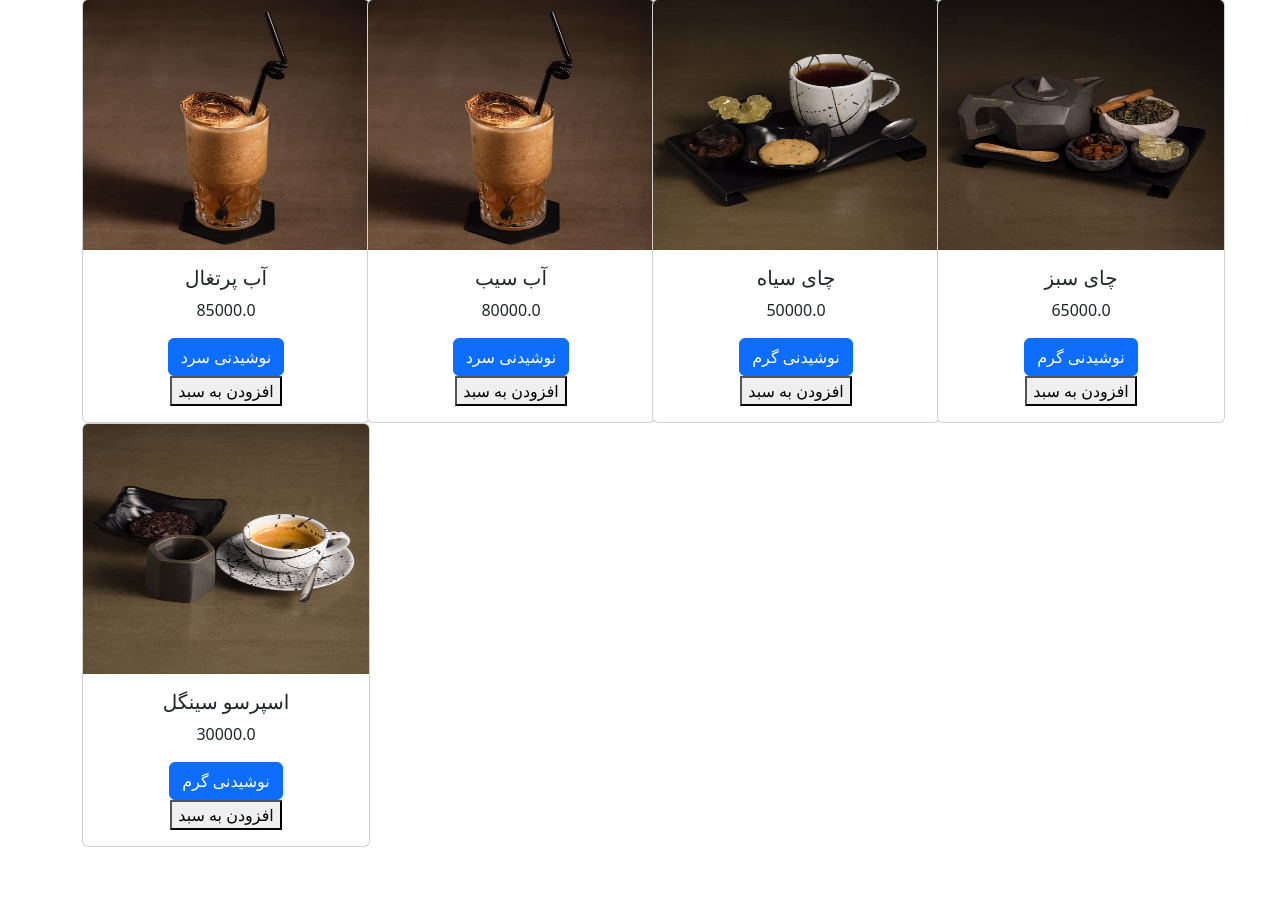
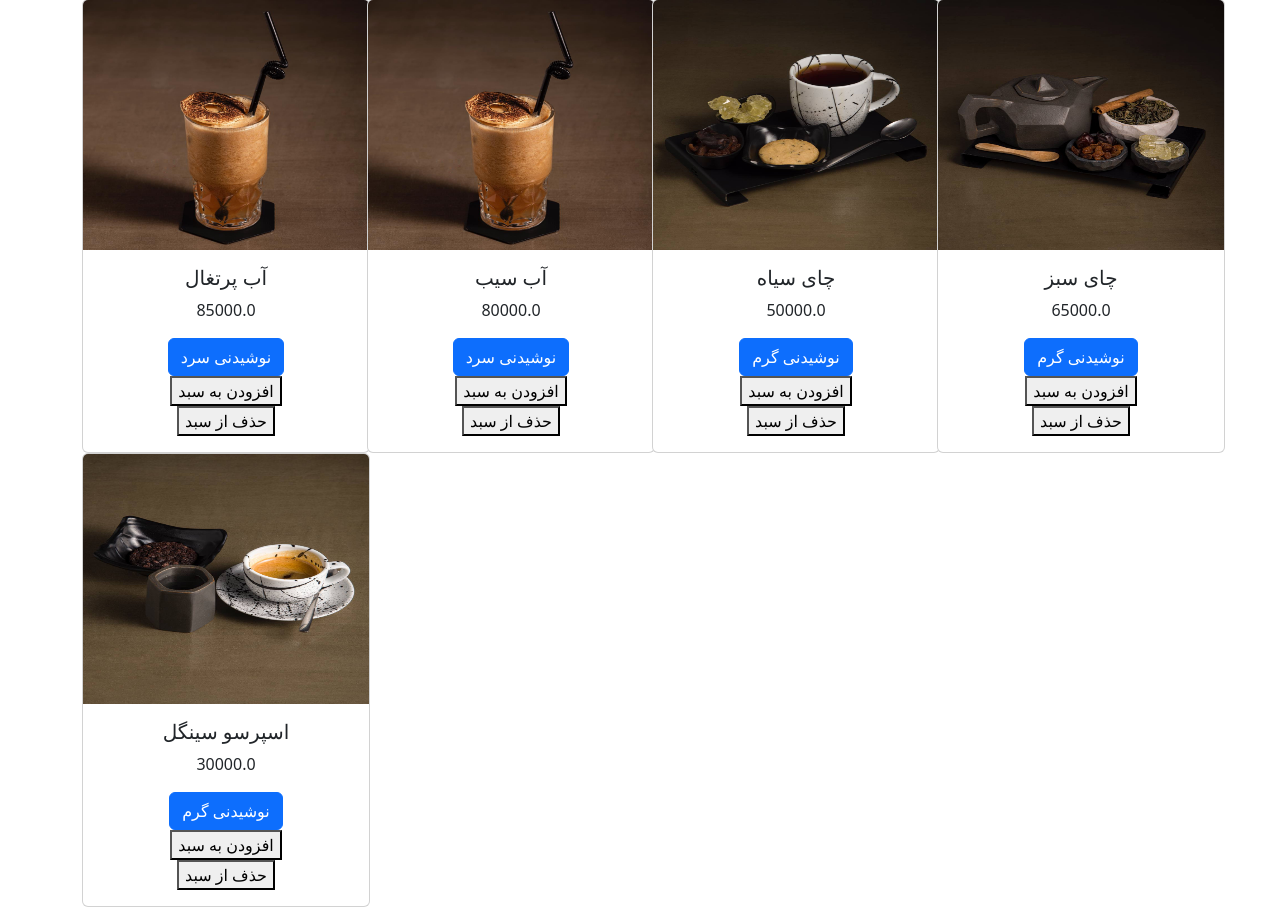
Before and after one commit to pouyaFallahi/GW_CofeShop, a Django app: page /coffe/item/list/ in a window 1280 px wide. Shown: the part 25-932 px from the top of the page. Before the commit the page ends 872 px from the top, so only its background shows below. Run offline with Django 5.2, Linux system fonts and the light colour scheme; data comes from the database, SQL or seed files in the repository.

Commit message:
UPDATE | TEMPLATES

```diff
--- a/coffe/templates/coffe/item_list.html
+++ b/coffe/templates/coffe/item_list.html
@@ -3,11 +3,16 @@
 <head>
     <meta charset="UTF-8">
     <title>Title</title>
-        <link href="https://cdn.jsdelivr.net/npm/bootstrap@5.3.2/dist/css/bootstrap.min.css" rel="stylesheet" integrity="sha384-T3c6CoIi6uLrA9TneNEoa7RxnatzjcDSCmG1MXxSR1GAsXEV/Dwwykc2MPK8M2HN" crossorigin="anonymous">
+    <link href="https://cdn.jsdelivr.net/npm/bootstrap@5.3.2/dist/css/bootstrap.min.css" rel="stylesheet"
+          integrity="sha384-T3c6CoIi6uLrA9TneNEoa7RxnatzjcDSCmG1MXxSR1GAsXEV/Dwwykc2MPK8M2HN" crossorigin="anonymous">
 </head>
 <body>
-<button class="bi bi-cart3" style="" > </button>
-    <script src="https://cdn.jsdelivr.net/npm/bootstrap@5.3.2/dist/js/bootstrap.bundle.min.js" integrity="sha384-C6RzsynM9kWDrMNeT87bh95OGNyZPhcTNXj1NW7RuBCsyN/o0jlpcV8Qyq46cDfL" crossorigin="anonymous"></script>
+<button class="bi bi-cart3" style=""></button>
+<script src="https://cdn.jsdelivr.net/npm/bootstrap@5.3.2/dist/js/bootstrap.bundle.min.js"
+        integrity="sha384-C6RzsynM9kWDrMNeT87bh95OGNyZPhcTNXj1NW7RuBCsyN/o0jlpcV8Qyq46cDfL"
+        crossorigin="anonymous">
+
+</script>
 
 <div class="container text-center">
     <div class="row">
@@ -21,10 +26,13 @@
                         <a href="#" class="btn btn-primary">{{ item.category }}</a>
                         <form method="post" action="{% url "coffe:add_to_cart" %}">
                             {% csrf_token %}
-
                             <input type="hidden" name="item_id" value="{{ item.id }}">
-                        <button type="submit" >افزودن به سبد</button>
-
+                            <button type="submit">افزودن به سبد</button>
+                        </form>
+                        <form action="{% url "coffe:remove_from_cart" %}" method="post">
+                            {% csrf_token %}
+                            <input type="hidden" name="item_id" value="{{ item.id }}">
+                            <button type="submit">حذف از سبد</button>
                         </form>
                     </div>
                 </div>
```
Lines whose indentation alone changed are shown as unchanged.
